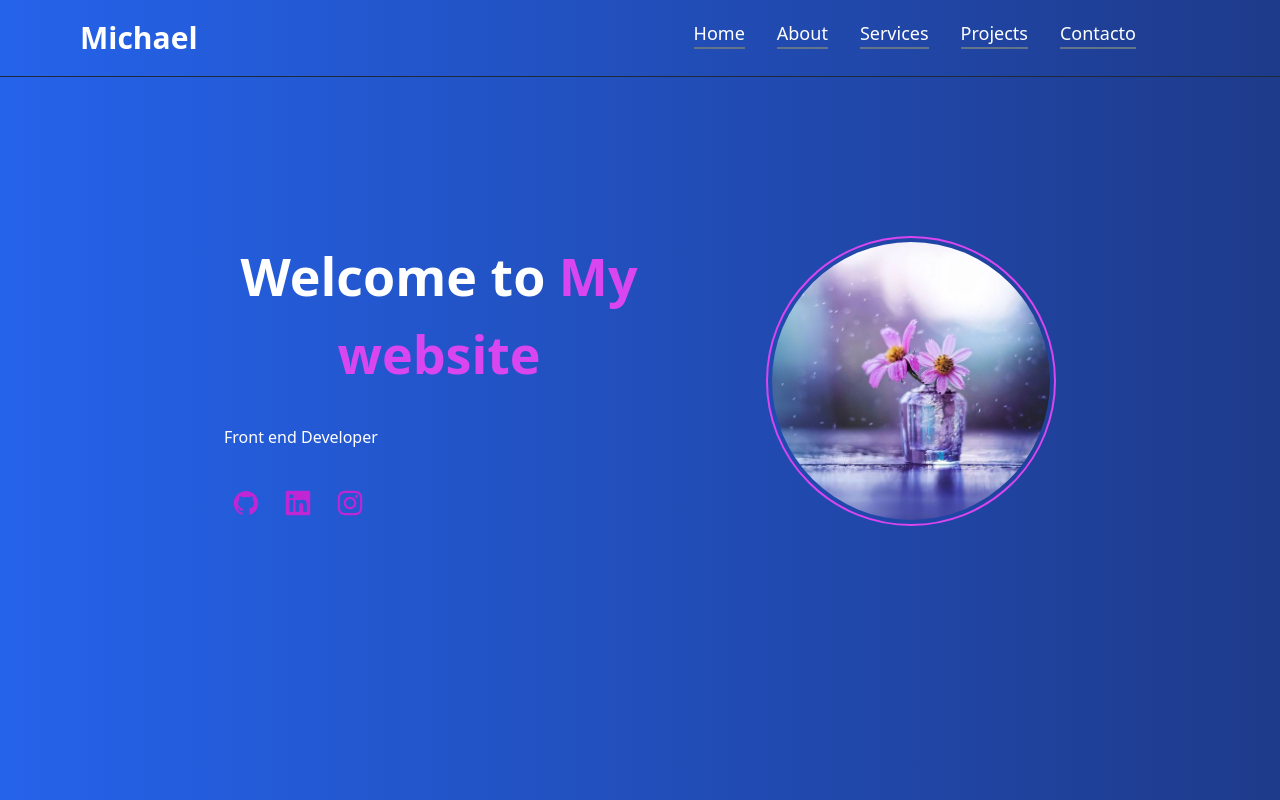
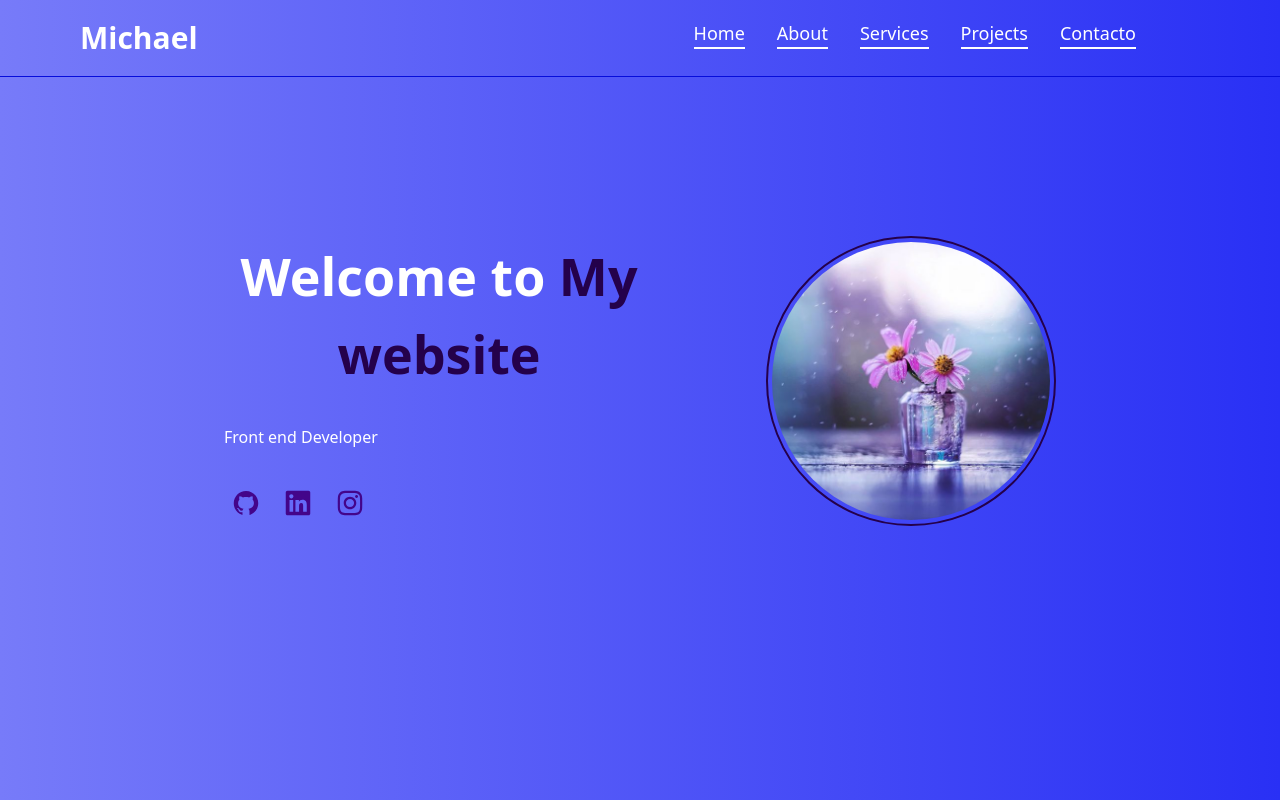
Before and after one commit to michaelfernandezs/prueba, a React (Vite) app in the folder Baoax/: page / in a window 1280 px wide. Shown: the top 800 px of the page. Built offline with nearby package versions, Linux system fonts and the light colour scheme.

Commit message:
Signed-off-by: MICHAL FERNANDEZ <michaeltkd14@gmail.com>

```diff
--- a/Baoax/package.json
+++ b/Baoax/package.json
@@ -11,6 +11,7 @@
   },
   "dependencies": {
     "aos": "^3.0.0-beta.6",
+    "emailjs-com": "^3.2.0",
     "flowbite-react": "^0.9.0",
     "react": "^18.2.0",
     "react-dom": "^18.2.0",
--- a/Baoax/tailwind.config.js
+++ b/Baoax/tailwind.config.js
@@ -1,4 +1,5 @@
 
+const colors=require('tailwindcss/colors')
 /** @type {import('tailwindcss').Config} */
 export default {
   content: [    "./index.html",
@@ -7,6 +8,31 @@ export default {
 
 
   theme: {
+    colors: {
+     blue:{
+      500:'#C4C6FD',
+      600:'#777BF9',
+      750:'#6267F8',
+      800:'#5055F7',
+      850:'#3C42F6',
+      900:'#2930F5'
+     },
+     fuchsia:{
+      500:'#24014B',
+      600:'#43058A',
+      800:'#300462',
+
+     },
+     slate:{
+      800:'#060DDB',
+      900:'#060049'
+      },
+      white:{
+        500:'#FFFFFF'
+        }
+
+    },
+
     extend: {},
   },
   plugins: [],
```
Also changed, not shown: 2 other files (tests, documents, lock files or other folders).
